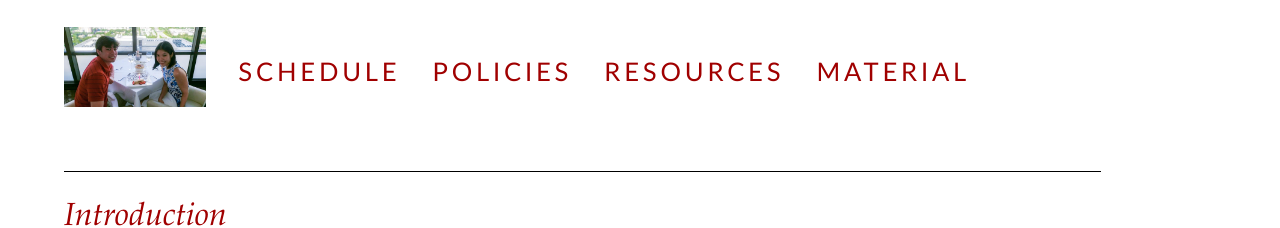
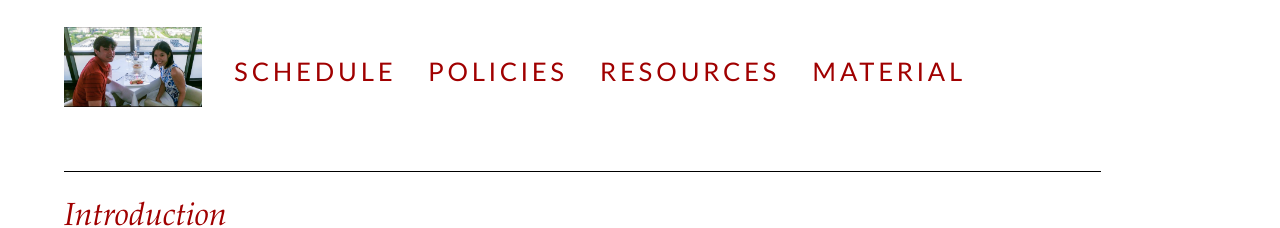
Before and after one commit to vionwinnie/old_website, a Jekyll site: the page built from index.md, in a window 1280 px wide. Shown: the top 228 px of the page. Built offline with Jekyll 4.4.1, drawn with Linux system fonts in a browser that asks for light colours; nearby versions of some CDN libraries.

Commit message:
Update default.html
pinpointing the upload problem

```diff
--- a/_layouts/default.html
+++ b/_layouts/default.html
@@ -50,7 +50,7 @@
   <body class="full-width">
   <header>
     <nav class="group">
-  	<a href="{{site.baseurl}}/"><img class="badge" src="{{site.baseurl}}/assets/cutiepic.jpg" alt="SuperCutie123"></a>
+  	<a href="{{site.baseurl}}/"><img class="badge" src="{{site.baseurl}}/assets/cutiepicc.png" alt="SuperCutie123"></a>
     {% assign navigation_pages = site.html_pages | sort: 'nav_include' %}
   	{% for node in navigation_pages %}
   		{% if node.nav_include %}
```
